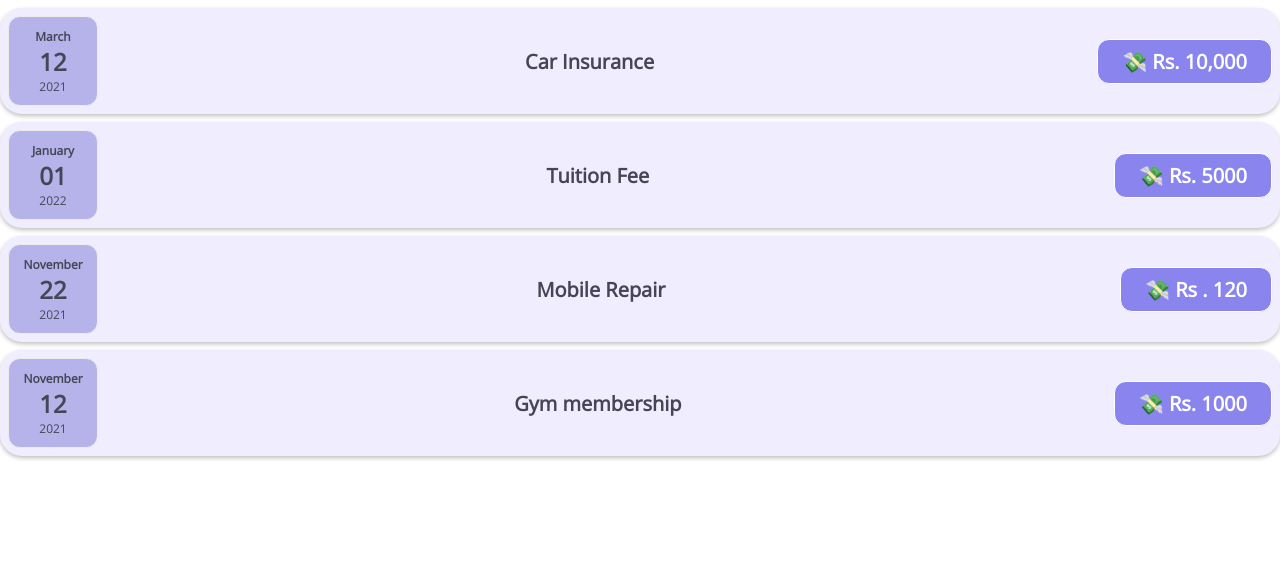
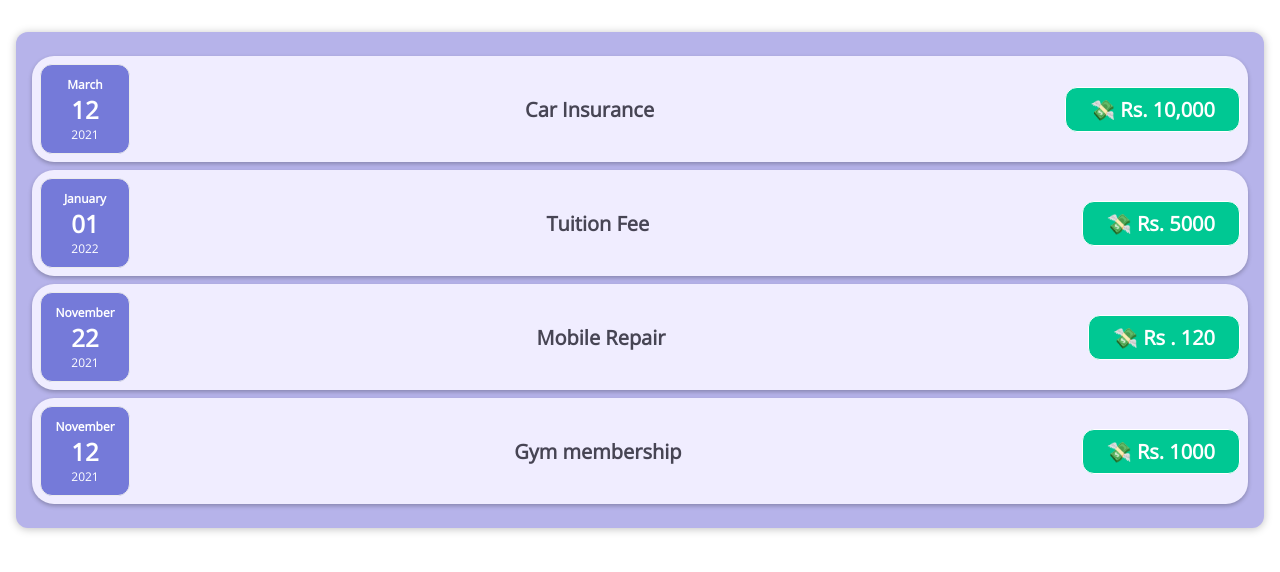
Before and after one commit to dsrao711/ExpenseTracker, a React (Create React App) app in the folder expensetracker/: page / in a window 1280 px wide. Shown: the top 572 px of the page. Built offline with nearby package versions, Linux system fonts and the light colour scheme; the HTML template or start-up script is replaced by a standard one.

Commit message:
Expenses added

```diff
--- a/expensetracker/src/App.js
+++ b/expensetracker/src/App.js
@@ -1,39 +1,11 @@
 import './App.css';
-import ExpenseItem from './components/ExpenseItem/ExpenseItem';
-
+import Expenses from './components/Expenses/Expenses';
 
 function App() {
 
-  const expenses = [
-    {
-      title : 'Car Insurance',
-      amount : 'Rs. 10,000',
-      date : new Date(2021,2, 12)
-    },
-    {
-      title : 'Tuition Fee',
-      amount : 'Rs. 5000',
-      date : new Date(2021, 12, 1)
-    },
-    {
-      title : 'Mobile Repair',
-      amount : 'Rs . 120',
-      date : new Date(2021, 10, 22)
-    },
-    {
-      title : 'Gym membership',
-      amount : 'Rs. 1000',
-      date : new Date(2021, 10, 12)
-
-    }
-  ]
-
   return (
     <div className="App">
-      <ExpenseItem title={expenses[0].title} amount={expenses[0].amount} date={expenses[0].date} />
-      <ExpenseItem title={expenses[1].title} amount={expenses[1].amount} date={expenses[1].date} />
-      <ExpenseItem title={expenses[2].title} amount={expenses[2].amount} date={expenses[2].date} />
-      <ExpenseItem title={expenses[3].title} amount={expenses[3].amount} date={expenses[3].date} />
+      <Expenses/>
     </div>
   );
 }
--- a/expensetracker/src/components/ExpenseItem/ExpenseDate/ExpenseDate.css
+++ b/expensetracker/src/components/ExpenseItem/ExpenseDate/ExpenseDate.css
@@ -4,8 +4,8 @@
     width: 5.5rem;
     height: 5.5rem;
     border: 1px solid #ececec;
-    background-color: #B6B3EA;
-    color: #464555;
+    background-color: #757AD9;
+    color: #fff;
     border-radius: 12px;
     align-items: center;
     justify-content: center;
--- a/expensetracker/src/components/ExpenseItem/ExpenseItem.css
+++ b/expensetracker/src/components/ExpenseItem/ExpenseItem.css
@@ -33,7 +33,7 @@
     font-size: 1rem;
     font-weight: bold;
     color: white;
-    background-color: #8A84EE;
+    background-color: #00C893;
     border: 1px solid white;
     padding: 0.5rem;
     border-radius: 12px;
--- /dev/null
+++ b/expensetracker/src/components/Expenses/Expenses.css
@@ -0,0 +1,9 @@
+.expenses {
+    padding: 1rem;
+    background-color: #B6B3EA;
+    margin: 2rem auto;
+    width: 80rem;
+    max-width: 95%;
+    border-radius: 12px;
+    box-shadow: 0 1px 8px rgba(0, 0, 0, 0.25);
+}
--- /dev/null
+++ b/expensetracker/src/components/Expenses/Expenses.js
@@ -0,0 +1,39 @@
+import React from 'react'
+import ExpenseItem from '../ExpenseItem/ExpenseItem'
+import './Expenses.css'
+
+export default function Expenses() {
+
+    const expenses = [
+        {
+            title: 'Car Insurance',
+            amount: 'Rs. 10,000',
+            date: new Date(2021, 2, 12)
+        },
+        {
+            title: 'Tuition Fee',
+            amount: 'Rs. 5000',
+            date: new Date(2021, 12, 1)
+        },
+        {
+            title: 'Mobile Repair',
+            amount: 'Rs . 120',
+            date: new Date(2021, 10, 22)
+        },
+        {
+            title: 'Gym membership',
+            amount: 'Rs. 1000',
+            date: new Date(2021, 10, 12)
+
+        }
+    ]
+
+    return (
+        <div className = "expenses">
+            <ExpenseItem title={expenses[0].title} amount={expenses[0].amount} date={expenses[0].date} />
+            <ExpenseItem title={expenses[1].title} amount={expenses[1].amount} date={expenses[1].date} />
+            <ExpenseItem title={expenses[2].title} amount={expenses[2].amount} date={expenses[2].date} />
+            <ExpenseItem title={expenses[3].title} amount={expenses[3].amount} date={expenses[3].date} />
+        </div>
+    )
+}
```
